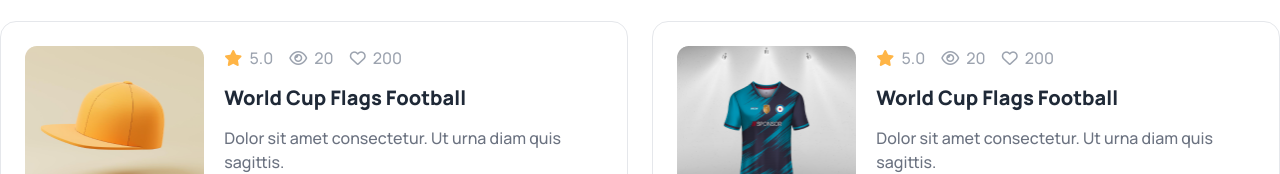
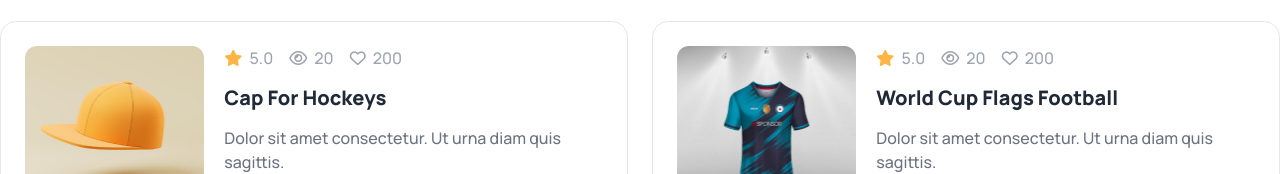
Before and after one commit to arrasel13/hockeys, a plain HTML site: page index.html in a window 1280 px wide. Shown: the part 2944-3118 px from the top of the page. Drawn offline with nearby package versions, Linux system fonts and the light colour scheme.

Commit message:
update product name

```diff
--- a/index.html
+++ b/index.html
@@ -356,7 +356,7 @@
                                 </div>
                             </div>
 
-                            <h3 class="text-xl font-extrabold">World Cup Flags Football</h3>
+                            <h3 class="text-xl font-extrabold">Cap For Hockeys</h3>
                             <p class="text-base font-medium text-gray-500">
                                 Dolor sit amet consectetur. Ut urna diam quis sagittis.
                             </p>
@@ -496,7 +496,7 @@
             </div>
         </section>
 
-        <!-- New Products -->
+        <!-- Client Question -->
         <section class="py-12">
             <div class="text-center space-y-6 border-y-2 border-dashed py-8">
                 <h3 class="text-4xl font-extrabold">Clients Question</h3>
```
